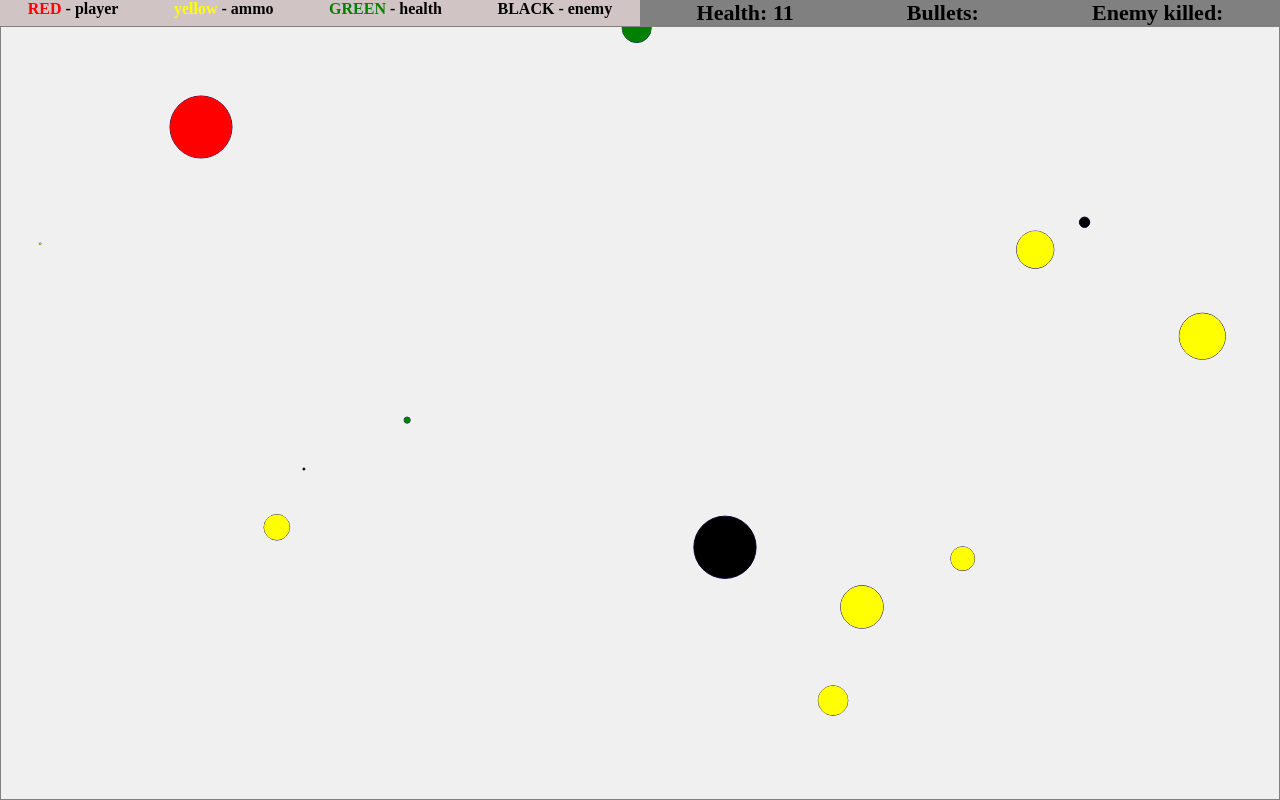
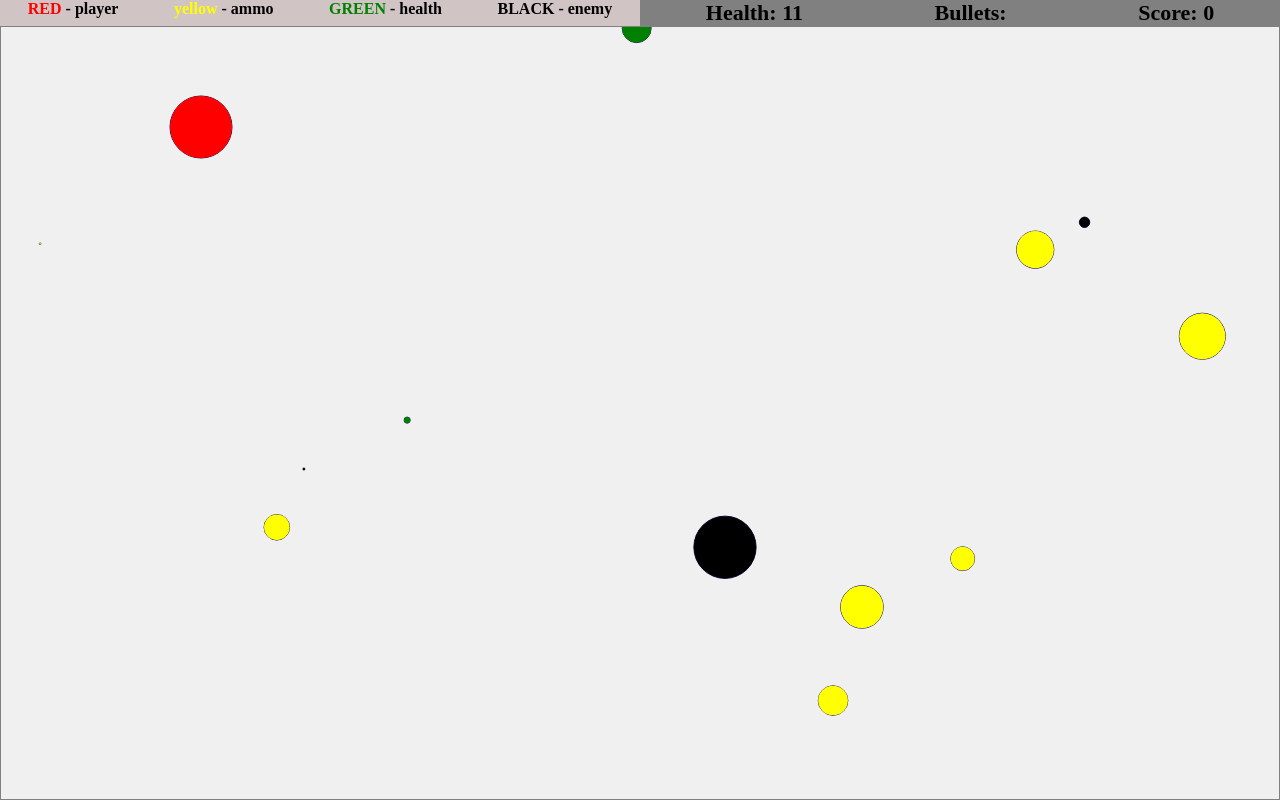
Before and after one commit to YuriChupyrkin/yurichupyrkin.github.io, a plain HTML site: page canvas.html in a window 1280 px wide. Drawn offline with Linux system fonts and the light colour scheme.

Commit message:
Add score

```diff
--- a/app.js
+++ b/app.js
@@ -5,6 +5,7 @@
 
   const enemiesNumber = 12;
   const game = new Game(canvas, enemiesNumber);
+  game.startGame();
 
   function updateFrames () {
     function animate() {
--- a/canvas.html
+++ b/canvas.html
@@ -32,7 +32,7 @@
                     Bullets: <span id="bullet-count"></span>
                 </div>
                 <div>
-                    Enemy killed: <span id="enemy-killed-count"></span>
+                    Score: <span id="score-count"></span>
                 </div>
             </div>
         </div>
--- a/game.js
+++ b/game.js
@@ -2,12 +2,15 @@ class Game {
   constructor(canvas, enemiesNumber) {
     this._canvas = canvas;
     this._enemiesNumber = enemiesNumber;
+  }
+
+  startGame() {
     this._lastEnemyId = 0;
     this._circleHelpers = new CircleHelpers();
     this._interactionResolver = new InteractionResolver();
     this._menu = new Menu();
 
-    this.buildEnemies(enemiesNumber);
+    this.buildEnemies(this._enemiesNumber);
     this.buildPlayer();
   }
 
@@ -118,7 +121,14 @@ class Game {
 
   updateStatusBar() {
     let hp = this._player.getHealth();
+    this._menu.updateHealth(hp);
 
-    this._menu.updateHealth(hp);
+    if (hp < 8) {
+      alert('GAME OVER');
+      this.startGame();
+    }
+
+    let score = this._player.getScore();
+    this._menu.updateScore(score);
   }
 }
--- a/interaction-resolver.js
+++ b/interaction-resolver.js
@@ -65,7 +65,7 @@ function InteractionResolver() {
     });
   };
 
-  const checkBulletIntersection = (bullets, enemies) => {
+  const checkBulletIntersection = (bullets, enemies, player) => {
     const bulletsIds = Object.keys(bullets);
     const enemiesIds = Object.keys(enemies);
 
@@ -79,6 +79,10 @@ function InteractionResolver() {
         }
 
         if (bullet.isIntersectWith(enemy)) {
+          if (enemy.getRole() === 'POISON') {
+            player.addScore();
+          }
+
           // delete enemy
           delete enemies[enemyId];
         }
@@ -100,7 +104,7 @@ function InteractionResolver() {
     checkPlayerIntersection(player, enemies);
 
     // resolve interaction between enemies and bullets
-    checkBulletIntersection(bullets, enemies);
+    checkBulletIntersection(bullets, enemies, player);
   };
 
   return {
--- a/menu.js
+++ b/menu.js
@@ -7,13 +7,13 @@ function Menu() {
     document.getElementById('bullet-count').innerHTML = bullets;
   }
 
-  const updateEnemiesCount = (enemies) => {
-    document.getElementById('enemy-killed-count').innerHTML = enemies;
+  const updateScore = (score) => {
+    document.getElementById('score-count').innerHTML = score;
   }
 
   return {
     updateHealth,
     updateBulletsCount,
-    updateEnemiesCount
+    updateScore
   };
 };
--- a/player-circle.js
+++ b/player-circle.js
@@ -1,4 +1,4 @@
-const keyState = {};
+let keyState = {};
 
 const listenKeys = (circle) => {
   window.addEventListener('keyup', (e) => {
@@ -38,10 +38,13 @@ class PlayerCirlce extends Circle {
     this.setStrokeColor('#110952');
     this.setFillColor('red');
     this.setCanvas(canvas);
+    this._score = 0;
     this._health = 10;
     this._bullets = {};
     this._lastBulletId = 0;
     this._bulletRadius = 6;
+
+    keyState = {};
     listenKeys(this);
   }
 
@@ -71,6 +74,15 @@ class PlayerCirlce extends Circle {
     this._radius--;
     this._health--;
   }
+
+  addScore() {
+    this._score++;
+  }
+
+  getScore() {
+    return this._score;
+  }
+
 
   getHealth() {
     return this._health;
```
